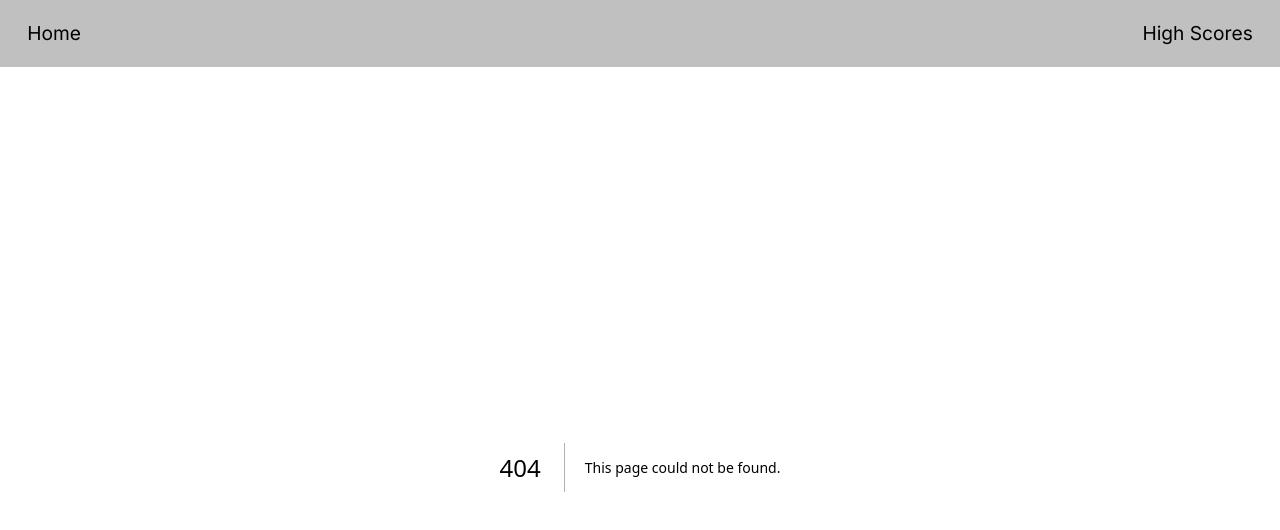
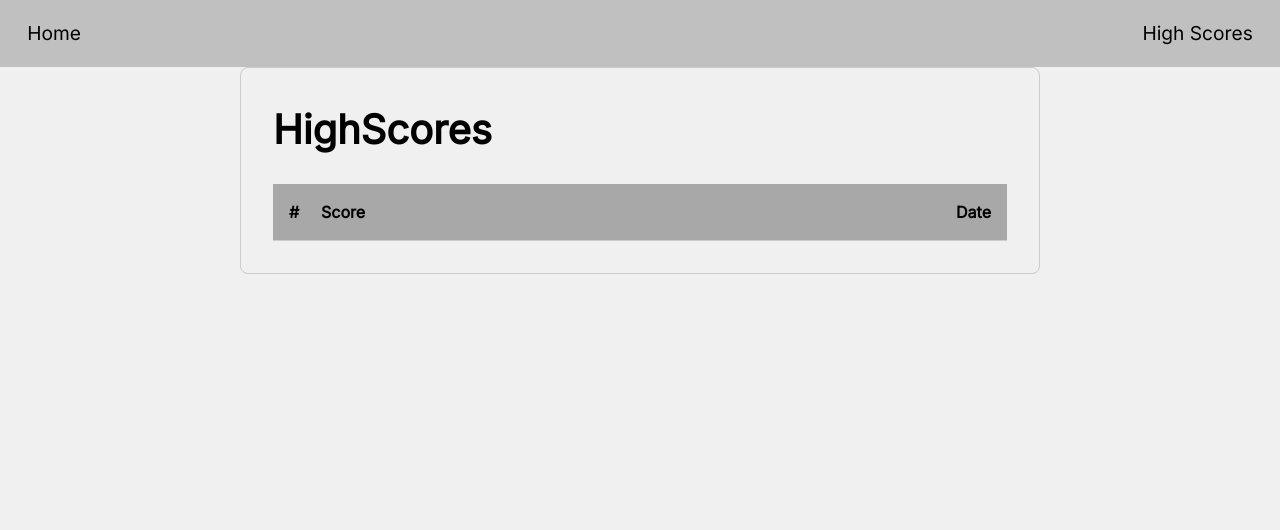
Before and after one commit to squashfold/spoopy-pumpkins, a Next.js app: page /high-scores in a window 1280 px wide. Before the commit this address had no page. Shown: the top 530 px of the page. Built offline with nearby package versions, Linux system fonts and the light colour scheme.

Commit message:
updated high-scores page

```diff
--- a/Components/Navbar.tsx
+++ b/Components/Navbar.tsx
@@ -6,7 +6,7 @@ const Navbar: React.FC = () => {
     return (
         <nav className={styles.navbar}>
             <Link className={styles.navButton} href="/">Home</Link>
-            <Link className={styles.navButton} href="/leaderboard">High Scores</Link>
+            <Link className={styles.navButton} href="/high-scores">High Scores</Link>
         </nav>
     );
 };
--- /dev/null
+++ b/pages/high-scores.tsx
@@ -0,0 +1,59 @@
+import React, { useEffect, useState } from 'react';
+import styles from '@/styles/HighScores.module.css';
+
+interface scoreEntry {
+    score: number;
+    datetime: string;
+}
+
+const HighScores: React.FC = () => {
+
+    const [scores, setScores] = useState<scoreEntry[]>([]);
+
+    // Helper function to format the datetime in a human-readable format
+    const formatDate = (datetime: string) => {
+        const options: Intl.DateTimeFormatOptions = {
+            year: 'numeric',
+            month: 'long',
+            day: 'numeric',
+            hour: '2-digit',
+            minute: '2-digit',
+        };
+        return new Date(datetime).toLocaleString(undefined, options);
+    };
+
+    useEffect(() => {
+        const existingScores = JSON.parse(localStorage.getItem('scores') || '[]');
+        // extract the 20 more recent scores
+        const last20Scores = existingScores.reverse().slice(0, 20);
+        setScores(last20Scores);
+    }, []);
+
+    return (
+        <div className={styles.container}>
+            <div className={styles.content}>
+                <h1 className={styles.title}>HighScores</h1>
+                <table className={styles.scores}>
+                    <thead>
+                        <tr>
+                            <th>#</th>
+                            <th>Score</th>
+                            <th>Date</th>
+                        </tr>
+                    </thead>
+                    <tbody>
+                        {scores.map((entry, index) => (
+                            <tr key={index}>
+                                <td>{index + 1}</td>
+                                <td>{`${entry.score} ${entry.score === 1 ? 'Point' : 'Points'}`}</td>
+                                <td>{formatDate(entry.datetime)}</td>
+                            </tr>
+                        ))}
+                    </tbody>
+                </table>
+            </div>
+        </div>
+    );
+};
+
+export default HighScores;
--- a/styles/Leaderboard.module.css
+++ b/styles/HighScores.module.css
@@ -24,48 +24,48 @@
     font-weight: bold;
 }
 
-.leaderboard {
+.scores {
     width: 100%;
     border-collapse: collapse;
     margin-top: 1.5rem;
     table-layout: fixed;
 }
 
-.leaderboard th,
-.leaderboard td {
+.scores th,
+.scores td {
     padding: 1rem;
     border-bottom: 1px solid #ccc;
 }
 
-.leaderboard th:first-child {
+.scores th:first-child {
     width: 10px;
     text-align: center;
 }
 
-.leaderboard th:nth-child(2) {
+.scores th:nth-child(2) {
     text-align: left;
 }
 
-.leaderboard th:last-child,
-.leaderboard td:last-child {
+.scores th:last-child,
+.scores td:last-child {
     text-align: right;
 }
 
-.leaderboard th {
+.scores th {
     background: var(--color-background-highlight);
     font-weight: bold;
 }
 
-.leaderboard tr:last-child td {
+.scores tr:last-child td {
     border-bottom: none;
 }
 
-.leaderboard th:not(:last-child),
-.leaderboard td:not(:last-child) {
+.scores th:not(:last-child),
+.scores td:not(:last-child) {
     border-right: none;
 }
 
-.leaderboard tbody tr:hover {
+.scores tbody tr:hover {
     transform: scale(1.02);
     transition: transform 0.3s ease;
     background: var(--color-background-highlight);
```
Also changed, not shown: pages/leaderboard.tsx (deleted, +0 -45 lines).
